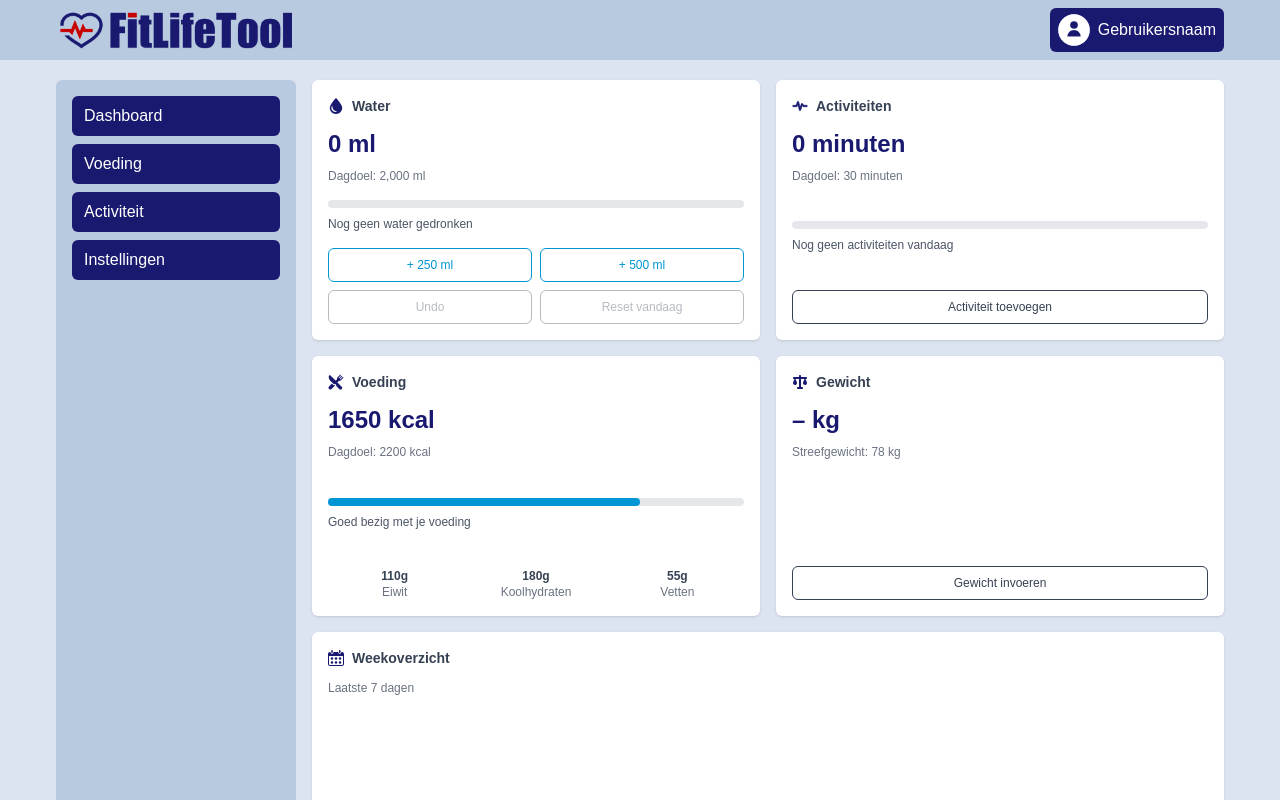
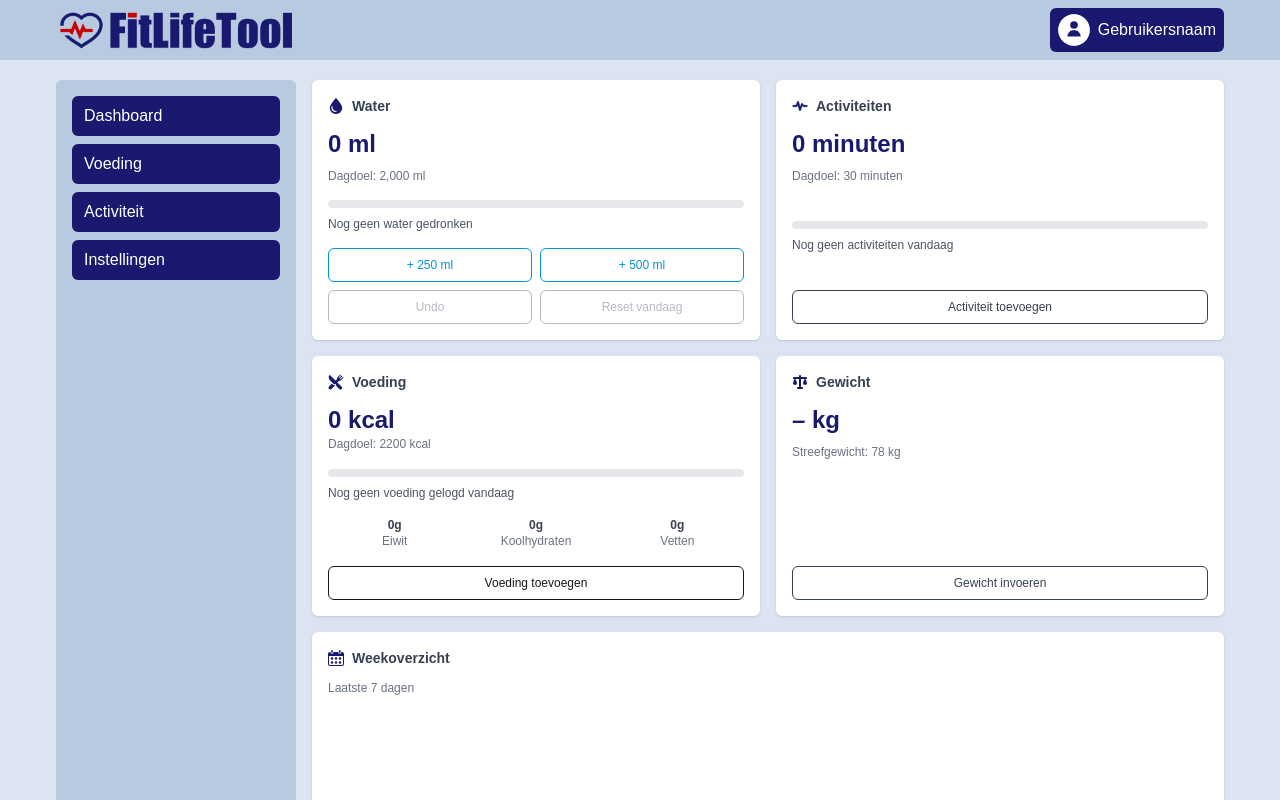
Before and after one commit to PaCoCaz/FitLifeTool.com, a Next.js app: page /dashboard in a window 1280 px wide. Shown: the top 800 px of the page. Built offline with nearby package versions, Linux system fonts and the light colour scheme.

Commit message:
Nutrition logging phase 2 with product portions

```diff
--- a/app/components/dashboard/NutritionCard.tsx
+++ b/app/components/dashboard/NutritionCard.tsx
@@ -1,47 +1,102 @@
 "use client";
 
+import { useEffect, useState } from "react";
 import Image from "next/image";
 import Card from "../ui/Card";
 import { useLabels } from "../../lib/useLabels";
+import { FOODS } from "../../data/foods";
+import type { FoodProduct, FoodEntry } from "../../types/food";
 
 const DAILY_CALORIE_GOAL = 2200;
+
+function getTodayKey() {
+  return new Date().toISOString().slice(0, 10);
+}
+
+function calculateEntry(food: FoodProduct, amount: number): FoodEntry {
+  const factor = amount / 100;
+
+  return {
+    name: food.name,
+    calories: Math.round(food.calories * factor),
+    protein: +(food.protein * factor).toFixed(1),
+    carbs: +(food.carbs * factor).toFixed(1),
+    fat: +(food.fat * factor).toFixed(1),
+  };
+}
 
 export default function NutritionCard() {
   const t = useLabels("nl").nutrition;
 
-  // Dummy data – later Supabase
-  const calories: number = 1650;
-  const macros = {
-    protein: 110, // g
-    carbs: 180,   // g
-    fat: 55,      // g
-  };
+  const [dayKey, setDayKey] = useState(getTodayKey);
+  const [entries, setEntries] = useState<FoodEntry[]>([]);
+  const [editing, setEditing] = useState(false);
 
-  const progressRaw = calories / DAILY_CALORIE_GOAL;
-  const progress = Math.min(progressRaw, 1);
-  const isEmpty = calories === 0;
-  const isComplete = calories >= DAILY_CALORIE_GOAL;
+  const [foodId, setFoodId] = useState("");
+  const [portion, setPortion] = useState<number | null>(null);
+
+  useEffect(() => {
+    const today = getTodayKey();
+    if (today !== dayKey) {
+      setDayKey(today);
+      setEntries([]);
+      setEditing(false);
+      setFoodId("");
+      setPortion(null);
+    }
+  }, [dayKey]);
+
+  function saveEntry() {
+    const food = FOODS.find((f) => f.id === foodId);
+    if (!food || !portion) return;
+
+    setEntries((prev) => [
+      ...prev,
+      calculateEntry(food, portion),
+    ]);
+
+    setFoodId("");
+    setPortion(null);
+    setEditing(false);
+  }
+
+  function undoLast() {
+    setEntries((prev) => prev.slice(0, -1));
+  }
+
+  function resetToday() {
+    setEntries([]);
+  }
+
+  const totals = entries.reduce(
+    (acc, e) => {
+      acc.calories += e.calories;
+      acc.protein += e.protein;
+      acc.carbs += e.carbs;
+      acc.fat += e.fat;
+      return acc;
+    },
+    { calories: 0, protein: 0, carbs: 0, fat: 0 }
+  );
+
+  const progress = Math.min(totals.calories / DAILY_CALORIE_GOAL, 1);
+  const isEmpty = totals.calories === 0;
+  const isComplete = totals.calories >= DAILY_CALORIE_GOAL;
+
+  const selectedFood = FOODS.find((f) => f.id === foodId);
 
   return (
     <Card
       title={t.title}
-      icon={
-        <Image
-          src="/nutrition.svg"
-          alt=""
-          width={16}
-          height={16}
-        />
-      }
+      icon={<Image src="/nutrition.svg" alt="" width={16} height={16} />}
     >
       <div className="h-full flex flex-col justify-between">
 
         {/* Bovenkant */}
-        <div className="space-y-2">
+        <div>
           <div className="text-2xl font-semibold text-[#191970]">
-            {calories} {t.calories}
+            {totals.calories} {t.calories}
           </div>
-
           <div className="text-xs text-gray-500">
             {t.goal}: {DAILY_CALORIE_GOAL} {t.calories}
           </div>
@@ -51,13 +106,12 @@ export default function NutritionCard() {
         <div className="mt-4 space-y-2">
           <div className="h-2 w-full rounded-full bg-gray-200">
             <div
-              className={`h-2 rounded-full transition-all ${
+              className={`h-2 rounded-full ${
                 isComplete ? "bg-green-500" : "bg-[#0095D3]"
               }`}
               style={{ width: `${progress * 100}%` }}
             />
           </div>
-
           <div className="text-xs text-gray-600">
             {isEmpty && t.empty}
             {!isEmpty && !isComplete && t.progress}
@@ -68,21 +122,105 @@ export default function NutritionCard() {
         {/* Macro’s */}
         <div className="mt-4 grid grid-cols-3 gap-2 text-xs text-gray-700">
           <div className="text-center">
-            <div className="font-semibold">{macros.protein}g</div>
+            <div className="font-semibold">{totals.protein}g</div>
             <div className="text-gray-500">{t.protein}</div>
           </div>
-
           <div className="text-center">
-            <div className="font-semibold">{macros.carbs}g</div>
+            <div className="font-semibold">{totals.carbs}g</div>
             <div className="text-gray-500">{t.carbs}</div>
           </div>
-
           <div className="text-center">
-            <div className="font-semibold">{macros.fat}g</div>
+            <div className="font-semibold">{totals.fat}g</div>
             <div className="text-gray-500">{t.fat}</div>
           </div>
         </div>
 
+        {/* Acties */}
+        <div className="mt-4 space-y-2">
+
+          {!editing && (
+            <button
+              onClick={() => setEditing(true)}
+              className="w-full rounded-[var(--radius)] border px-3 py-2 text-xs"
+            >
+              {t.add}
+            </button>
+          )}
+
+          {editing && (
+            <div className="space-y-2">
+              <select
+                value={foodId}
+                onChange={(e) => {
+                  setFoodId(e.target.value);
+                  setPortion(null);
+                }}
+                className="w-full rounded-[var(--radius)] border px-3 py-2 text-sm"
+              >
+                <option value="">Selecteer product</option>
+                {FOODS.map((food) => (
+                  <option key={food.id} value={food.id}>
+                    {food.name}
+                  </option>
+                ))}
+              </select>
+
+              {selectedFood && (
+                <select
+                  value={portion ?? ""}
+                  onChange={(e) => setPortion(Number(e.target.value))}
+                  className="w-full rounded-[var(--radius)] border px-3 py-2 text-sm"
+                >
+                  <option value="">Selecteer portie</option>
+                  {Object.entries(selectedFood.portions).map(
+                    ([label, amount]) => (
+                      <option key={label} value={amount}>
+                        {label}
+                      </option>
+                    )
+                  )}
+                </select>
+              )}
+
+              <div className="flex gap-2">
+                <button
+                  onClick={saveEntry}
+                  className="flex-1 rounded-[var(--radius)] bg-[#0095D3] px-3 py-2 text-xs text-white"
+                >
+                  {t.save}
+                </button>
+                <button
+                  onClick={() => {
+                    setEditing(false);
+                    setFoodId("");
+                    setPortion(null);
+                  }}
+                  className="flex-1 rounded-[var(--radius)] border px-3 py-2 text-xs"
+                >
+                  {t.cancel}
+                </button>
+              </div>
+            </div>
+          )}
+
+          {entries.length > 0 && !editing && (
+            <div className="flex gap-2">
+              <button
+                onClick={undoLast}
+                className="flex-1 rounded-[var(--radius)] border px-3 py-2 text-xs"
+              >
+                Undo
+              </button>
+              <button
+                onClick={resetToday}
+                className="flex-1 rounded-[var(--radius)] border px-3 py-2 text-xs"
+              >
+                Reset vandaag
+              </button>
+            </div>
+          )}
+
+        </div>
       </div>
     </Card>
   );
--- /dev/null
+++ b/app/data/foods.ts
@@ -0,0 +1,32 @@
+import type { FoodProduct } from "../types/food";
+
+export const FOODS: FoodProduct[] = [
+  {
+    id: "apple",
+    name: "Appel",
+    unit: "gram",
+    calories: 52,
+    protein: 0.3,
+    carbs: 14,
+    fat: 0.2,
+    portions: {
+      "100 g": 100,
+      "1 klein": 120,
+      "1 middel": 180,
+      "1 groot": 220,
+    },
+  },
+  {
+    id: "milk_semi",
+    name: "Halfvolle melk",
+    unit: "ml",
+    calories: 46,
+    protein: 3.4,
+    carbs: 4.8,
+    fat: 1.5,
+    portions: {
+      "100 ml": 100,
+      "1 glas": 250,
+    },
+  },
+];
--- a/app/lib/labels.ts
+++ b/app/lib/labels.ts
@@ -30,6 +30,10 @@ export type Labels = {
     empty: string;
     progress: string;
     completed: string;
+    add: string;
+    name: string;
+    save: string;
+    cancel: string;
   };
   weight: {
     title: string;
@@ -95,6 +99,10 @@ export const labels: Record<Language, Labels> = {
       empty: "Nog geen voeding gelogd vandaag",
       progress: "Goed bezig met je voeding",
       completed: "Dagdoel behaald",
+      add: "Voeding toevoegen",
+      name: "Product",
+      save: "Opslaan",
+      cancel: "Annuleren",
     },
     weight: {
       title: "Gewicht",
--- /dev/null
+++ b/app/types/food.ts
@@ -0,0 +1,22 @@
+export type PortionMap = {
+    [label: string]: number; // gram of ml
+  };
+
+  export type FoodProduct = {
+    id: string;
+    name: string;
+    unit: "gram" | "ml";
+    calories: number; // per 100
+    protein: number;
+    carbs: number;
+    fat: number;
+    portions: PortionMap;
+  };
+
+  export type FoodEntry = {
+    name: string;
+    calories: number;
+    protein: number;
+    carbs: number;
+    fat: number;
+  };
--- a/package.json
+++ b/package.json
@@ -3,7 +3,7 @@
   "version": "0.1.0",
   "private": true,
   "scripts": {
-    "dev": "next dev",
+    "dev": "NEXT_DISABLE_TURBOPACK=1 next dev",
     "build": "next build",
     "start": "next start",
     "lint": "eslint"
```
